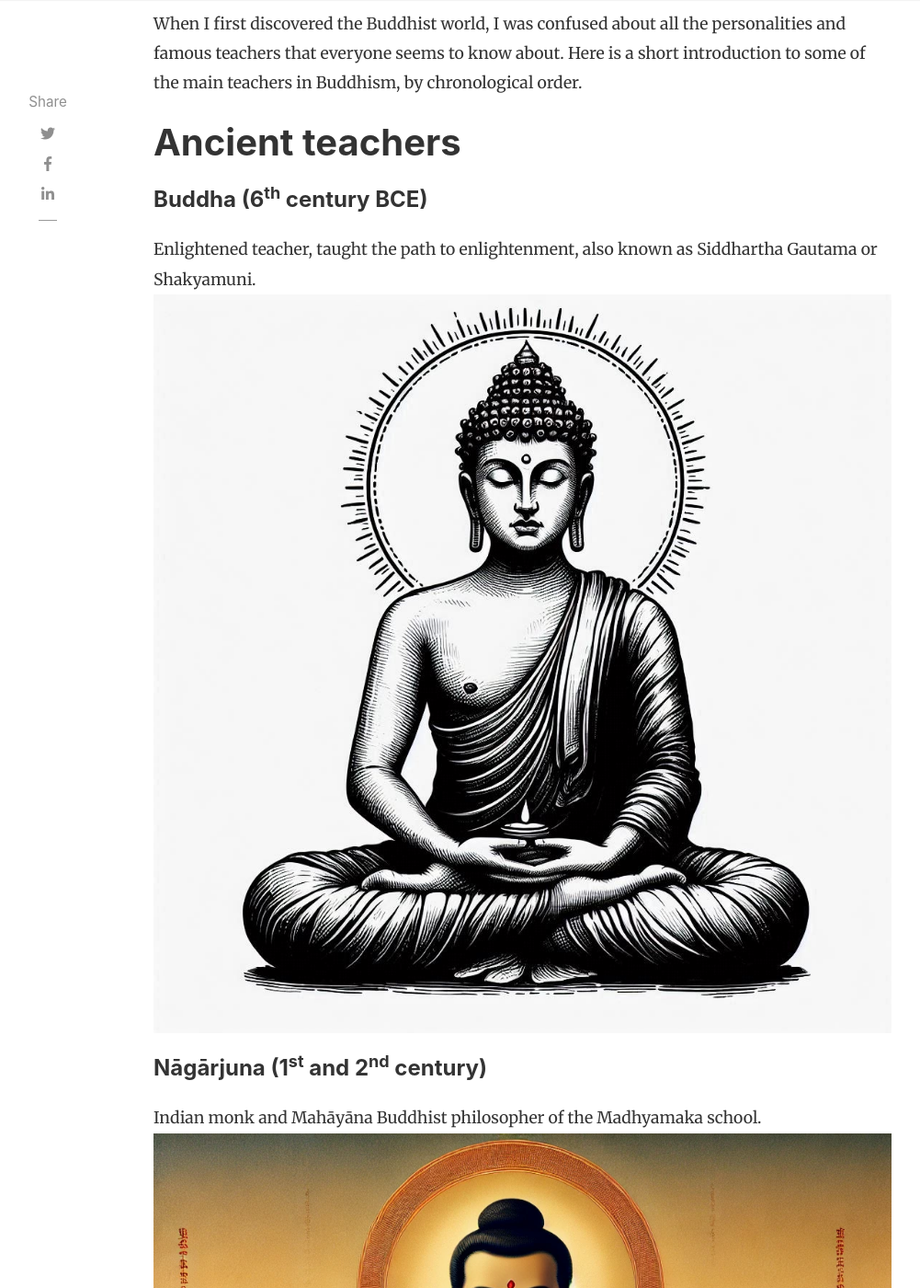
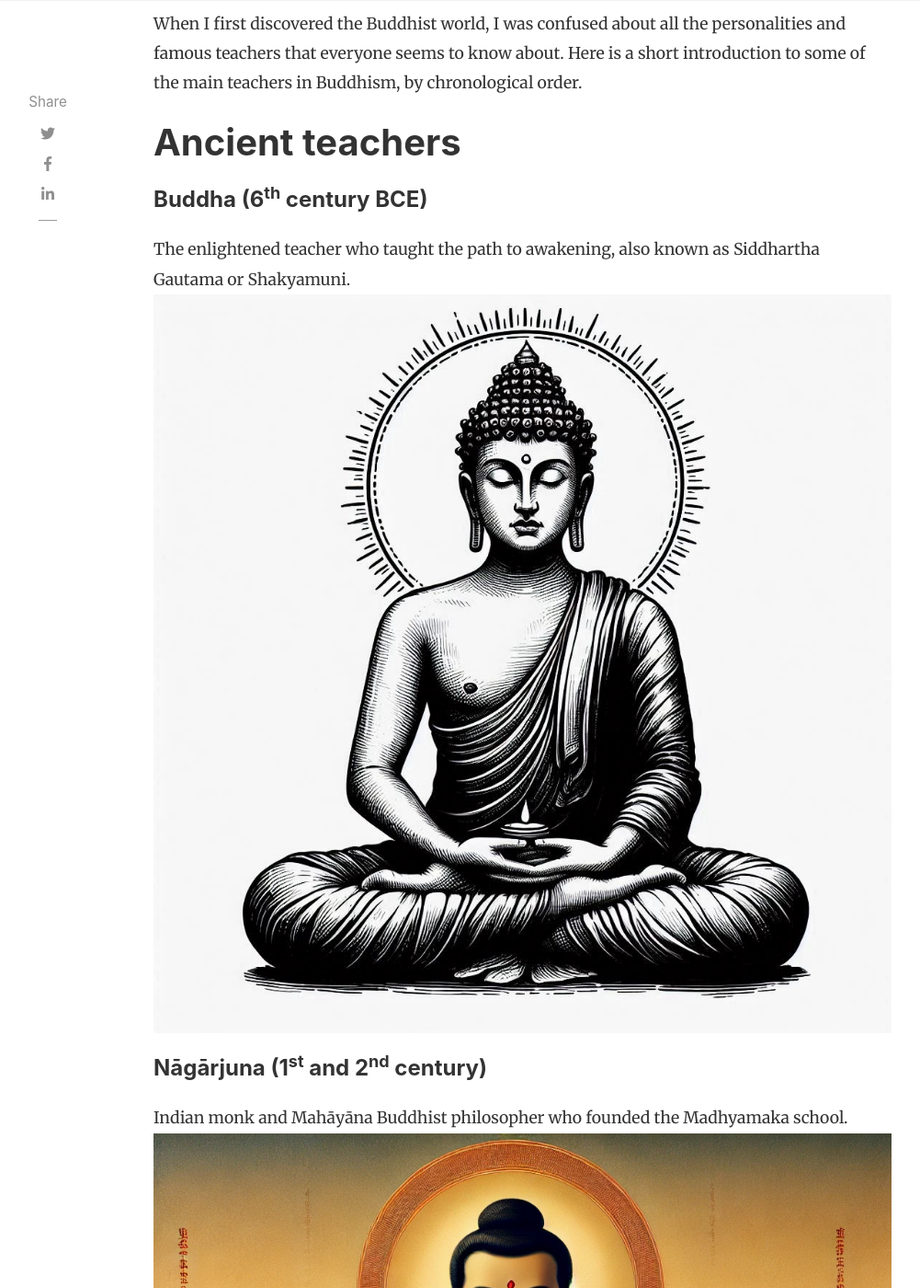
Before and after one commit to seedsofalternative/seedsofalternative.github.io, a Jekyll site: the page built from _posts/2024-10-08-influential_buddhist-teachers.md, in a window 1280 px wide and 1400 px high, scrolled down 1232 px. Shown: the whole window at 92% size, without its empty margins (118-1119 px from the left). Built offline with Jekyll 4.4.1, drawn with Linux system fonts in a browser that asks for light colours; nearby versions of some CDN libraries; comment, search, counter and statistics services are not loaded; some of the changed text lies outside the part shown.

Commit message:
cosmetic changes

```diff
--- a/_posts/2024-10-08-famous_buddhist-teachers.md
+++ b/_posts/2024-10-08-influential_buddhist-teachers.md
@@ -12,12 +12,12 @@ When I first discovered the Buddhist world, I was confused about all the persona
 
 #### Buddha (6<sup>th</sup> century BCE)
 
-Enlightened teacher, taught the path to enlightenment, also known as Siddhartha Gautama or Shakyamuni.
+The enlightened teacher who taught the path to awakening, also known as Siddhartha Gautama or Shakyamuni.
 ![buddha]({{ site.baseurl }}/assets/images/buddhist_teachers/buddha.jpeg)
 
 #### Nāgārjuna (1<sup>st</sup> and 2<sup>nd</sup> century)
 
-Indian monk and Mahāyāna Buddhist philosopher of the Madhyamaka school.
+Indian monk and Mahāyāna Buddhist philosopher who founded the Madhyamaka school.
 ![nagarjuna]({{ site.baseurl }}/assets/images/buddhist_teachers/nagarjuna.webp)
 
 #### Chandrakirti (7<sup>th</sup> century)
@@ -93,7 +93,7 @@ Vietnamese buddhist monk, father of mindfulness and Zen buddhism, founded the Pl
 
 #### His Holiness the 14th Dalai Lama (1935 - present)
 
-Spiritual leader of Tibetan Buddhism.
+The spiritual leader of Tibetan Buddhism.
 
 ![dalailama_ap]({{ site.baseurl }}/assets/images/buddhist_teachers/dalailama_ap.jpg)
 
```
Also changed, not shown: other parts of _posts/2024-10-08-influential_buddhist-teachers.md (+1 -1 lines), _posts/2024-10-09-buddhist-traditions.md (renamed from _posts/2024-10-09-buddhist-schools-classification.md).
